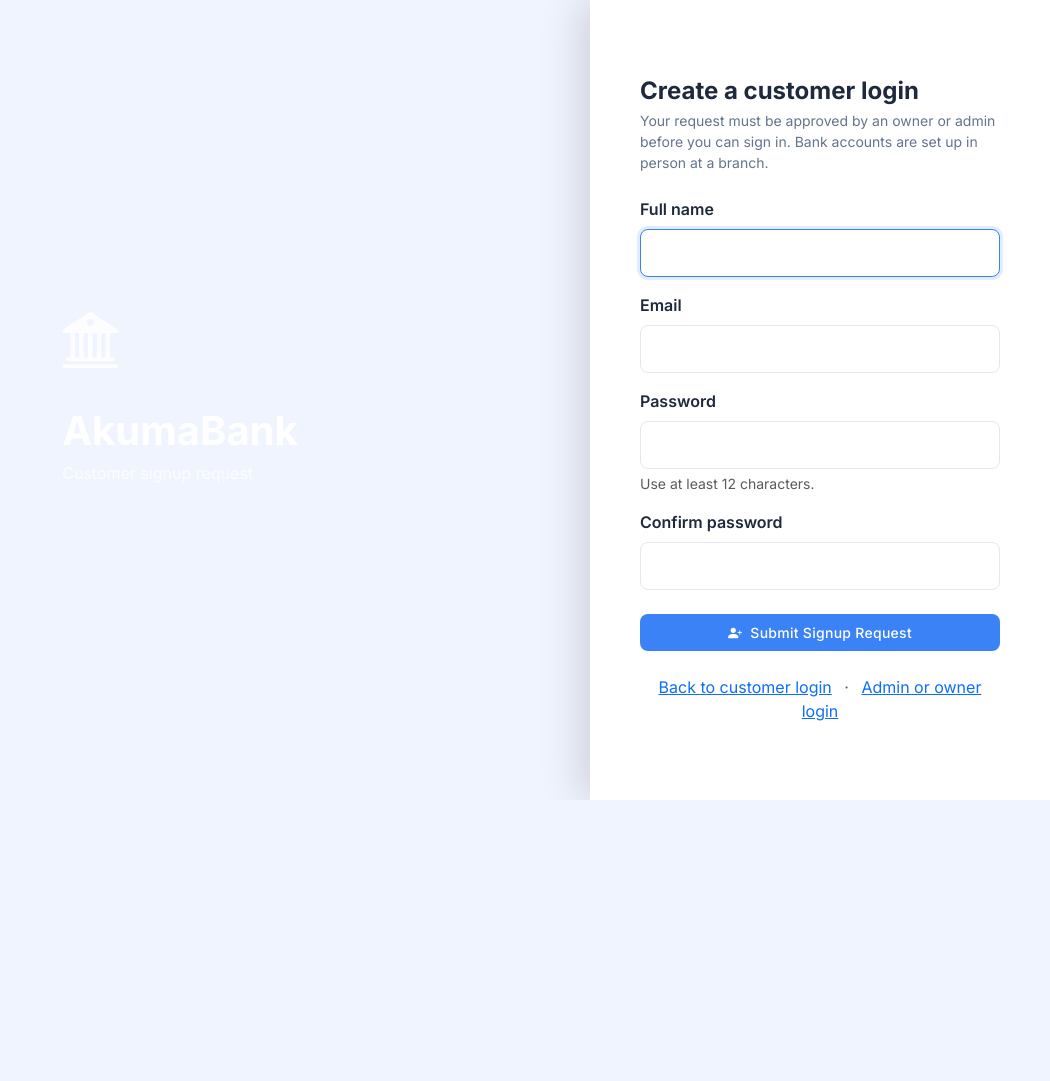
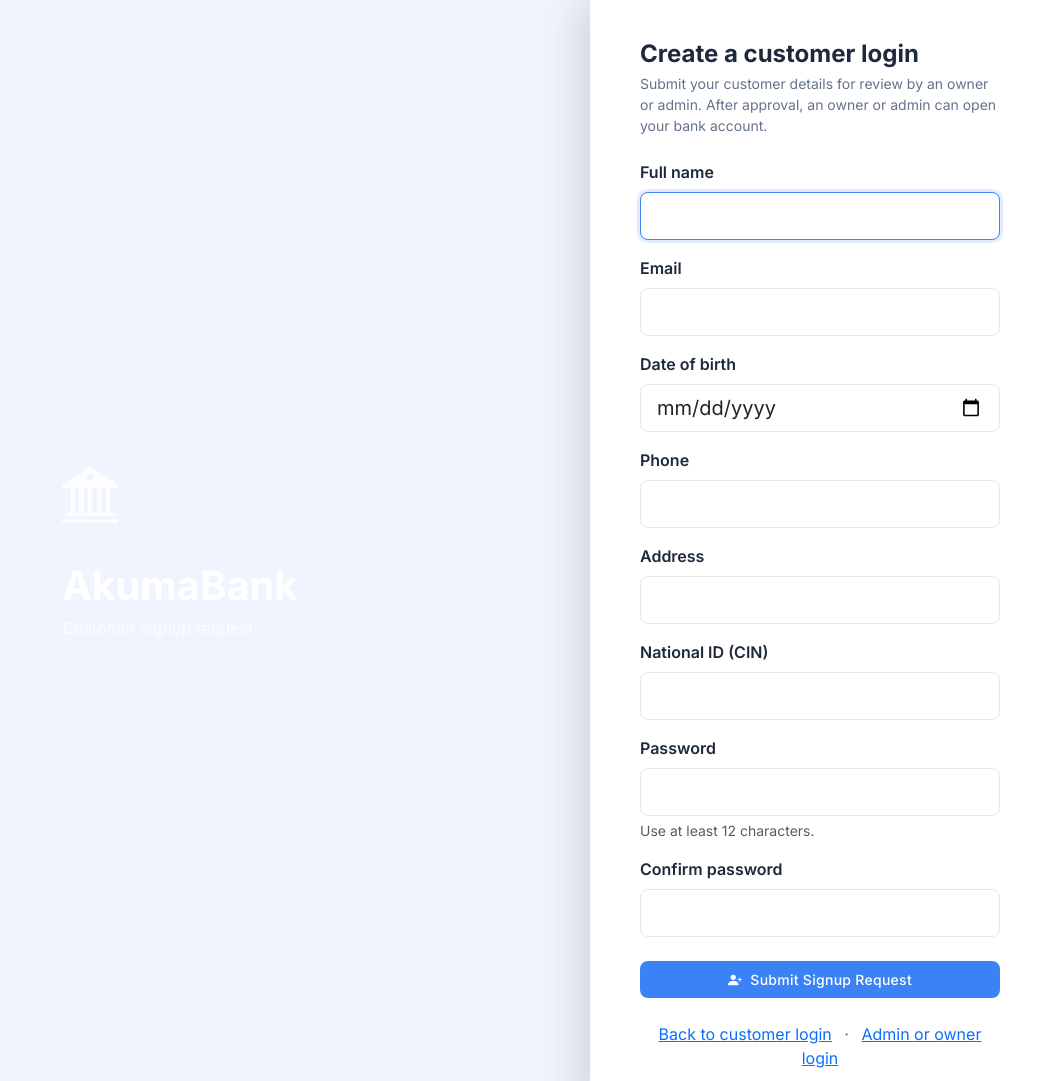
Before and after one commit to akuma3232/AkumaBank, a Flask app: page /register in a window 1280 px wide. Shown: the top 1081 px of the page, without its empty margins (230-1280 px from the left). Before the commit the page ends 800 px from the top, so only its background shows below. Run offline with Flask 3, Linux system fonts and the light colour scheme.

Commit message:
Collect customer details at signup and approve profiles before opening accounts

```diff
--- a/routes/auth.py
+++ b/routes/auth.py
@@ -2,6 +2,7 @@
 
 import re
 import uuid
+from datetime import date
 
 from flask import Blueprint, flash, redirect, render_template, request, session, url_for
 from werkzeug.security import check_password_hash, generate_password_hash
@@ -9,6 +10,13 @@ from werkzeug.security import check_password_hash, generate_password_hash
 from database import get_db
 
 auth_bp = Blueprint("auth", __name__)
+
+
+def valid_date_of_birth(value):
+    try:
+        return date.fromisoformat(value) <= date.today()
+    except ValueError:
+        return False
 
 
 @auth_bp.route("/login", methods=["GET", "POST"])
@@ -104,6 +112,10 @@ def register():
     if request.method == "POST":
         full_name = request.form.get("full_name", "").strip()
         email = request.form.get("email", "").strip().lower()
+        date_of_birth = request.form.get("date_of_birth", "").strip()
+        phone = request.form.get("phone", "").strip()
+        address = request.form.get("address", "").strip()
+        national_id = request.form.get("national_id", "").strip().upper()
         password = request.form.get("password", "")
         confirmation = request.form.get("password_confirmation", "")
 
@@ -111,6 +123,14 @@ def register():
             flash("Enter your full name (2 to 120 characters).", "danger")
         elif not re.fullmatch(r"[^@\s]+@[^@\s]+\.[^@\s]+", email):
             flash("Enter a valid email address.", "danger")
+        elif not valid_date_of_birth(date_of_birth):
+            flash("Enter a valid date of birth that is not in the future.", "danger")
+        elif not phone or len(phone) > 30:
+            flash("Enter a valid phone number (up to 30 characters).", "danger")
+        elif not address or len(address) > 250:
+            flash("Enter your address (up to 250 characters).", "danger")
+        elif not national_id or len(national_id) > 20:
+            flash("Enter your National ID/CIN (up to 20 characters).", "danger")
         elif len(password) < 12:
             flash("Password must be at least 12 characters.", "danger")
         elif password != confirmation:
@@ -130,16 +150,24 @@ def register():
                     hashed_password = generate_password_hash(password)
                     if existing:
                         conn.execute(
-                            """UPDATE USERS SET FullName=?, Password=?, ApprovalStatus='Pending'
+                            """UPDATE USERS SET FullName=?, Password=?, DateOfBirth=?, Phone=?,
+                                      Address=?, NationalID=?, ApprovalStatus='Pending'
                                WHERE UserID=?""",
-                            (full_name, hashed_password, existing["UserID"]),
+                            (
+                                full_name, hashed_password, date_of_birth, phone,
+                                address, national_id, existing["UserID"],
+                            ),
                         )
                     else:
                         conn.execute(
                             """INSERT INTO USERS
-                               (Username, Password, FullName, Email, ApprovalStatus, Role)
-                               VALUES (?, ?, ?, ?, 'Pending', 'Customer')""",
-                            (f"customer-{uuid.uuid4().hex}", hashed_password, full_name, email),
+                               (Username, Password, FullName, Email, DateOfBirth, Phone,
+                                Address, NationalID, ApprovalStatus, Role)
+                               VALUES (?, ?, ?, ?, ?, ?, ?, ?, 'Pending', 'Customer')""",
+                            (
+                                f"customer-{uuid.uuid4().hex}", hashed_password,
+                                full_name, email, date_of_birth, phone, address, national_id,
+                            ),
                         )
                     conn.commit()
                     flash(
@@ -153,7 +181,7 @@ def register():
                     flash(f"Could not submit signup request: {error}", "danger")
             conn.close()
 
-    return render_template("register.html")
+    return render_template("register.html", today=date.today().isoformat())
 
 
 @auth_bp.route("/logout")
--- a/schema.sql
+++ b/schema.sql
@@ -95,6 +95,10 @@ CREATE TABLE IF NOT EXISTS USERS (
     ProfilePicture TEXT,
     FullName TEXT,
     Email TEXT,
+    DateOfBirth TEXT,
+    Phone TEXT,
+    Address TEXT,
+    NationalID TEXT,
     ApprovalStatus TEXT NOT NULL DEFAULT 'Approved'
                   CHECK(ApprovalStatus IN ('Pending','Approved','Rejected')),
     Role     TEXT    NOT NULL DEFAULT 'Employee'
--- a/templates/accounts.html
+++ b/templates/accounts.html
@@ -37,9 +37,11 @@
     <h4 class="page-heading">Bank Accounts</h4>
     <p class="page-sub">View and manage all customer accounts — data from <code>CustomerAccountSummary</code> view</p>
   </div>
+  {% if can_create_account %}
   <button class="btn btn-primary" data-bs-toggle="modal" data-bs-target="#addAccountModal">
     <i class="bi bi-plus-circle-fill me-2"></i>New Account
   </button>
+  {% endif %}
 </div>
 
 <!-- Search -->
@@ -116,6 +118,7 @@
   </div>
 </div>
 
+{% if can_create_account %}
 <!-- Add Account Modal -->
 <div class="modal fade" id="addAccountModal" tabindex="-1">
   <div class="modal-dialog">
@@ -169,4 +172,5 @@
     </div>
   </div>
 </div>
+{% endif %}
 {% endblock %}
--- a/templates/customer_portal.html
+++ b/templates/customer_portal.html
@@ -15,7 +15,7 @@
   <div class="panel-body py-5 text-center">
     <i class="bi bi-building-check fs-1 text-primary"></i>
     <h5 class="mt-3">Visit an AkumaBank branch</h5>
-    <p class="text-muted mb-0">Your login is approved. Visit the owner or an admin in person to verify your details and set up your customer profile and bank account.</p>
+    <p class="text-muted mb-0">Your login is approved. An owner or admin must verify your details and add your customer profile before your bank account can be opened.</p>
   </div>
 </div>
 {% else %}
@@ -48,7 +48,7 @@
                 <td>{{ account.BranchName or '—' }}{% if account.City %}, {{ account.City }}{% endif %}</td>
               </tr>
               {% else %}
-              <tr><td colspan="5" class="text-center text-muted py-4">No bank accounts yet. Visit a branch to open one.</td></tr>
+              <tr><td colspan="5" class="text-center text-muted py-4">Your customer profile is approved. An owner or admin can now open your bank account.</td></tr>
               {% endfor %}
             </tbody>
           </table>
--- a/templates/register.html
+++ b/templates/register.html
@@ -22,7 +22,7 @@
     <div class="login-form-wrapper">
       <div class="login-form-logo d-lg-none mb-3"><i class="bi bi-bank2"></i> AkumaBank</div>
       <h2 class="login-form-title">Create a customer login</h2>
-      <p class="login-form-sub">Your request must be approved by an owner or admin before you can sign in. Bank accounts are set up in person at a branch.</p>
+      <p class="login-form-sub">Submit your customer details for review by an owner or admin. After approval, an owner or admin can open your bank account.</p>
 
       {% with messages = get_flashed_messages(with_categories=true) %}
         {% for cat, msg in messages %}
@@ -41,6 +41,22 @@
         <div class="mb-3">
           <label class="form-label fw-semibold" for="email">Email</label>
           <input class="form-control form-control-lg" type="email" id="email" name="email" autocomplete="email" required />
+        </div>
+        <div class="mb-3">
+          <label class="form-label fw-semibold" for="date_of_birth">Date of birth</label>
+          <input class="form-control form-control-lg" type="date" id="date_of_birth" name="date_of_birth" max="{{ today }}" autocomplete="bday" required />
+        </div>
+        <div class="mb-3">
+          <label class="form-label fw-semibold" for="phone">Phone</label>
+          <input class="form-control form-control-lg" type="tel" id="phone" name="phone" maxlength="30" autocomplete="tel" required />
+        </div>
+        <div class="mb-3">
+          <label class="form-label fw-semibold" for="address">Address</label>
+          <input class="form-control form-control-lg" type="text" id="address" name="address" maxlength="250" autocomplete="street-address" required />
+        </div>
+        <div class="mb-3">
+          <label class="form-label fw-semibold" for="national_id">National ID (CIN)</label>
+          <input class="form-control form-control-lg" type="text" id="national_id" name="national_id" maxlength="20" required />
         </div>
         <div class="mb-3">
           <label class="form-label fw-semibold" for="password">Password</label>
```
Also changed, not shown: database.py (+16 -1 lines), routes/accounts.py (+12 -0 lines), routes/customers.py (+88 -1 lines), routes/users.py (+0 -30 lines), templates/customers.html (+40 -0 lines), templates/users.html (+2 -34 lines), database/banking_system.db.
